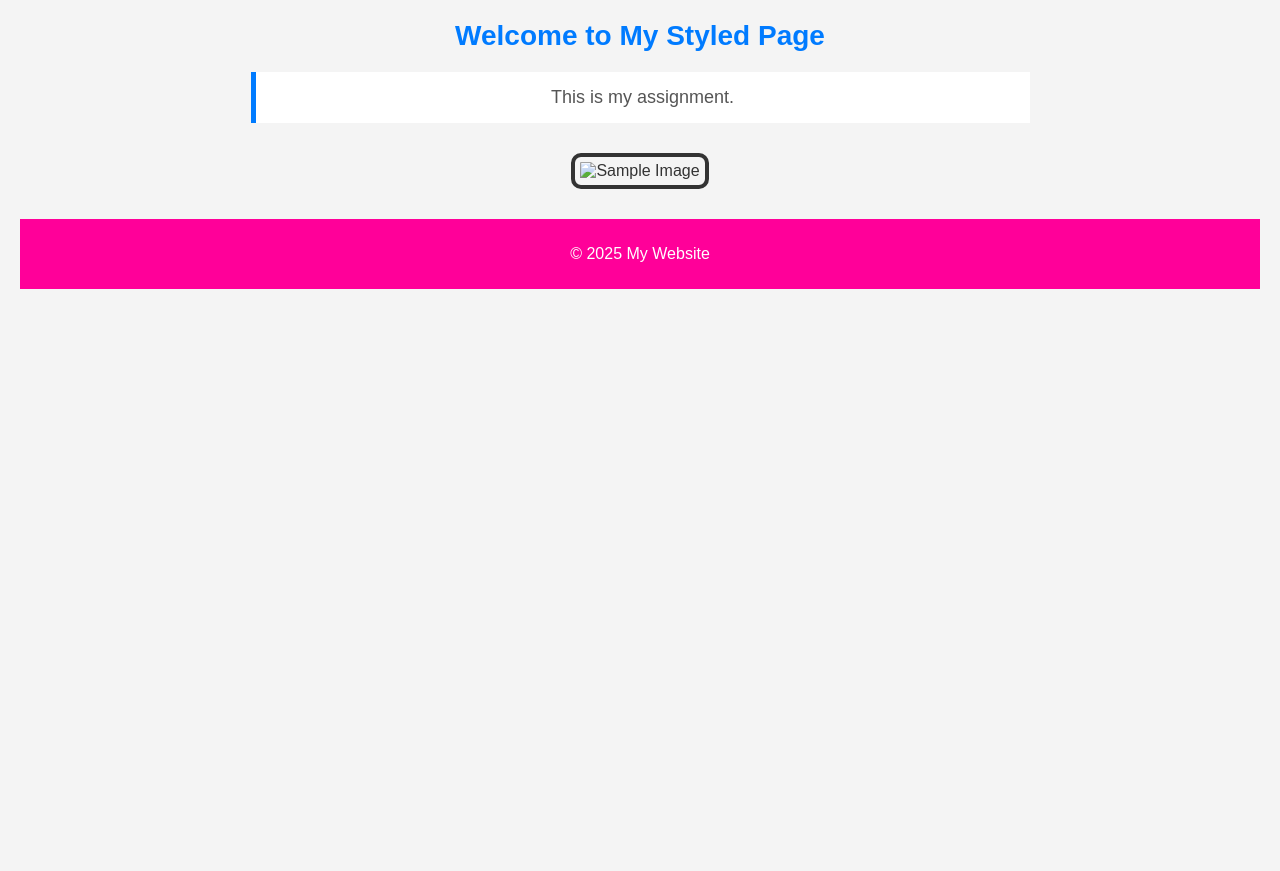
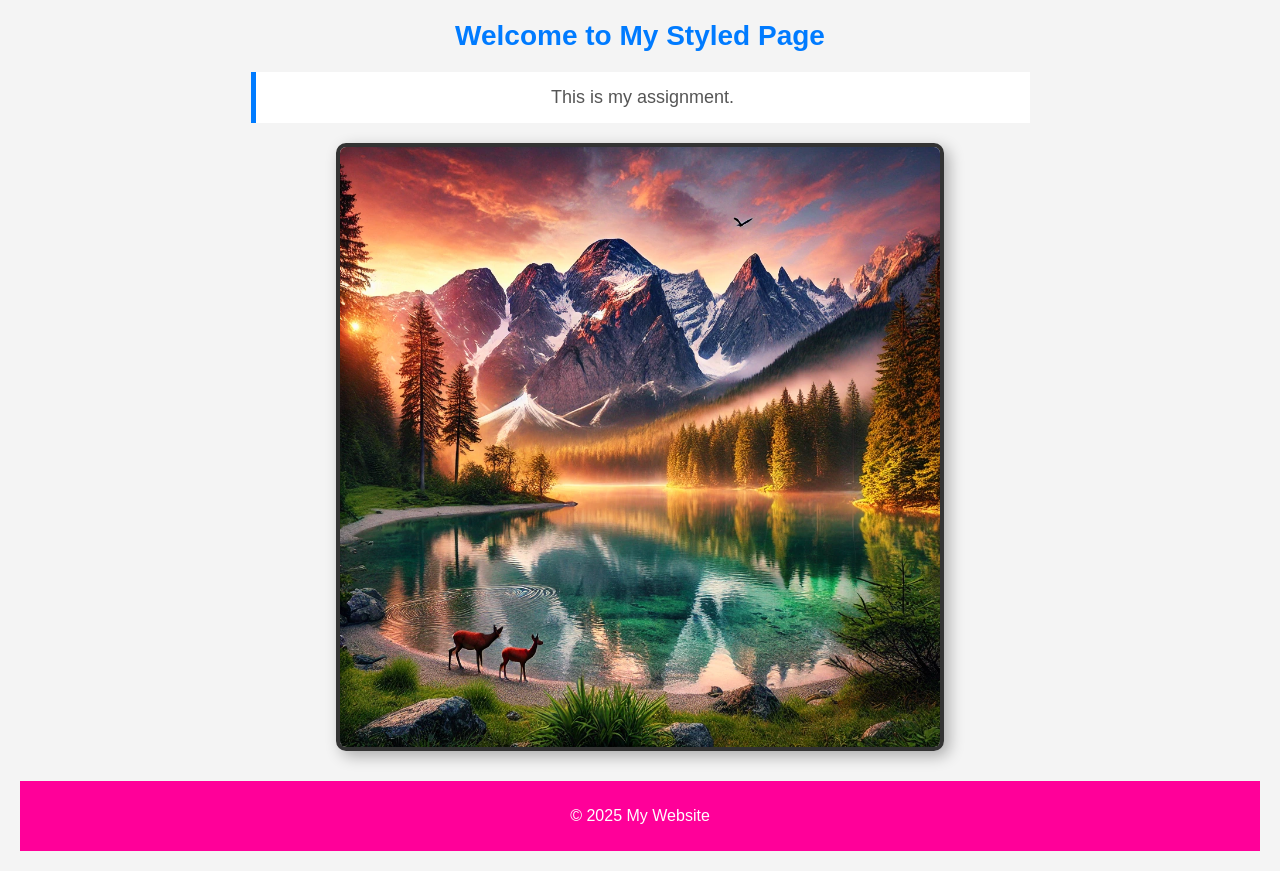
Before and after one commit to princelailan/html-assignment, a plain HTML site: page index.html in a window 1280 px wide. Before the commit the page ends 800 px from the top, so only its background shows below. Drawn offline with Linux system fonts and the light colour scheme.

Commit message:
HTML assignment

```diff
--- a/index.html
+++ b/index.html
@@ -12,7 +12,8 @@
 
     <p class="description">This is my assignment.</p> <!-- Updated paragraph text -->
 
-    <img id="styled-image" src="image.jpg" alt="Sample Image">
+    <img id="styled-image" src="nature.jpg" alt="Rocky Mountain Morning">
+
 
     <footer>
         <p>&copy; 2025 My Website</p>
--- a/style.css
+++ b/style.css
@@ -28,11 +28,14 @@ body {
 
 /* Style the image using an ID */
 #styled-image {
-    width: 250px;
-    border: 4px solid #333; /* Black border */
-    border-radius: 10px;
-    margin-top: 20px;
-    padding: 5px;
+    width: 100%; /* Makes it responsive */
+    max-width: 600px; /* Prevents it from being too large */
+    height: auto; /* Maintains aspect ratio */
+    border: 4px solid #333; /* Adds a neat border */
+    border-radius: 10px; /* Rounded edges */
+    display: block; /* Ensures proper spacing */
+    margin: 20px auto; /* Centers the image */
+    box-shadow: 5px 5px 15px rgba(0, 0, 0, 0.3); /* Soft shadow effect */
 }
 
 /* Style the footer using an element selector */
```
Also changed, not shown: mountain.jpg (added), nature.jpg (added).
